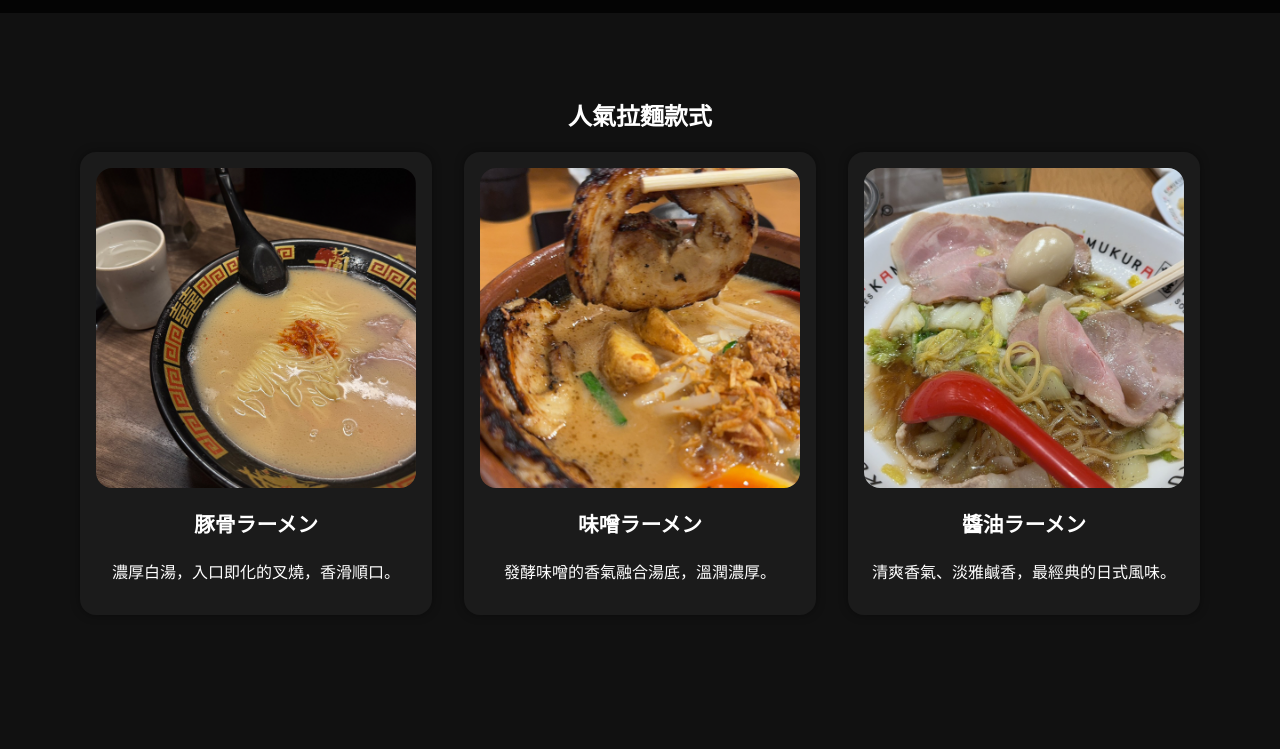
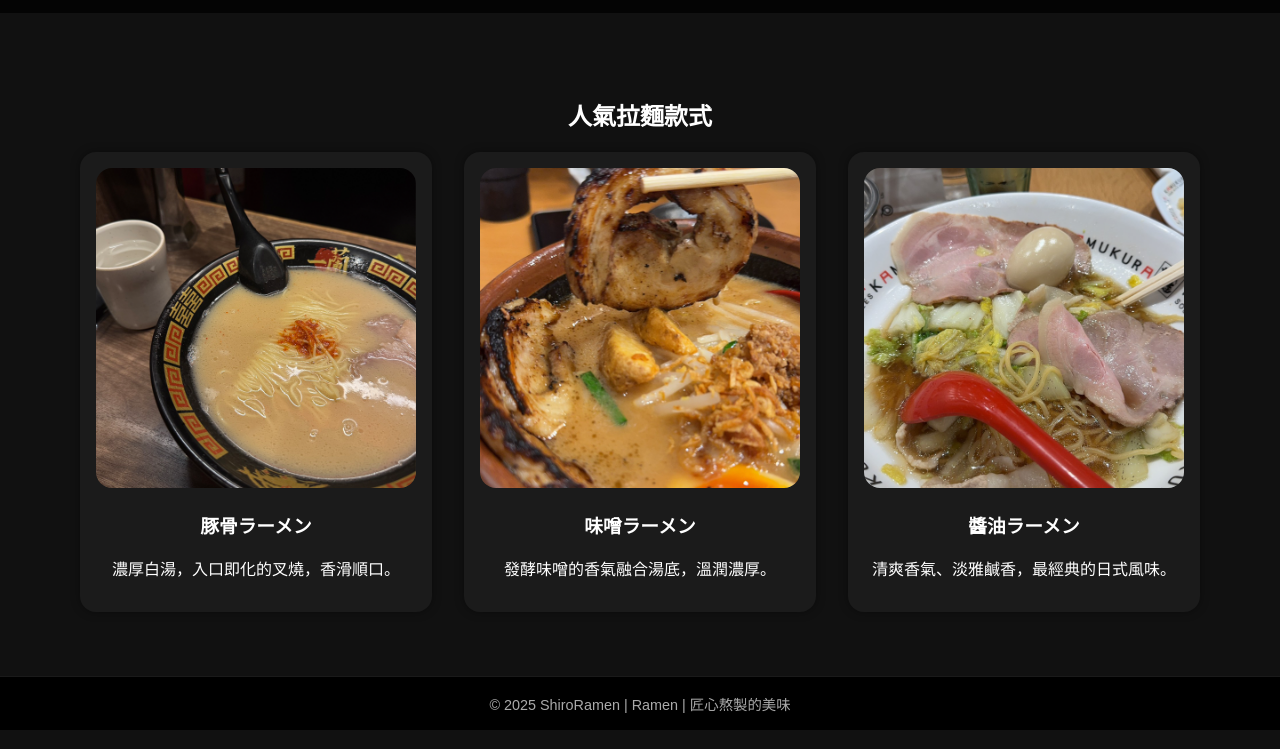
Before and after one commit to SnowCat0626/shiroramen.github.io, a plain HTML site: page menu.html in a window 1280 px wide. Shown: the part 51-800 px from the top of the page. Drawn offline with Linux system fonts and the light colour scheme.

Commit message:
Add files via upload

```diff
--- a/menu.html
+++ b/menu.html
@@ -41,6 +41,10 @@
 
     </div>
   </section>
+    <footer>
+    © 2025 ShiroRamen | Ramen | 匠心熬製的美味
+  </footer>
+
 
 </body>
 </html>
--- a/style.css
+++ b/style.css
@@ -85,24 +85,62 @@ nav a:hover, nav a.active {
   gap: 2rem;
 }
 
+/* 卡片動態特效 */
 .card {
   background: #1b1b1b;
   border-radius: 1rem;
   max-width: 320px;
   padding: 1rem;
   box-shadow: 0 0 10px rgba(0,0,0,0.4);
+  overflow: hidden;
+  transition: transform 0.4s ease, box-shadow 0.4s ease;
+  cursor: pointer;
 }
 
+.card:hover {
+  transform: translateY(-10px) scale(1.03);
+  box-shadow: 0 0 25px rgba(255, 200, 100, 0.3);
+}
+
+/* 讓圖片在 hover 時有放大動畫 */
 .card img {
   width: 100%;
   border-radius: 1rem;
   object-fit: cover;
+  transition: transform 0.6s ease;
 }
 
-.card h3 {
-  margin-top: 1rem;
-  font-size: 1.3rem;
+.card:hover img {
+  transform: scale(1.08);
 }
+
+/* 讓文字在 hover 時微亮 */
+.card h3, .card p {
+  transition: color 0.3s ease;
+}
+
+.card:hover h3 {
+  color: #ffdb9a; /* 溫暖金色 */
+}
+
+.card:hover p {
+  color: #eee;
+}
+
+.card::before {
+  content: "";
+  position: absolute;
+  inset: 0;
+  background: radial-gradient(circle at top, rgba(255, 220, 150, 0.1), transparent 70%);
+  opacity: 0;
+  transition: opacity 0.5s ease;
+  border-radius: 1rem;
+}
+
+.card:hover::before {
+  opacity: 1;
+}
+
 
 /* 關於我們 */
 .about {
@@ -118,3 +156,20 @@ nav a:hover, nav a.active {
   from { opacity: 0; transform: translateY(30px); }
   to { opacity: 1; transform: translateY(0); }
 }
+
+footer {
+  background-color: #000;
+  color: #aaa;
+  text-align: center;
+  padding: 1rem 0;
+  font-size: 0.9rem;
+  border-top: 1px solid rgba(255, 255, 255, 0.1);
+  position: relative;
+  bottom: 0;
+  width: 100%;
+}
+
+footer:hover {
+  color: #fff;
+  transition: color 0.3s ease;
+}
```
Also changed, not shown: about.html (+4 -0 lines), index.html (+4 -0 lines).
